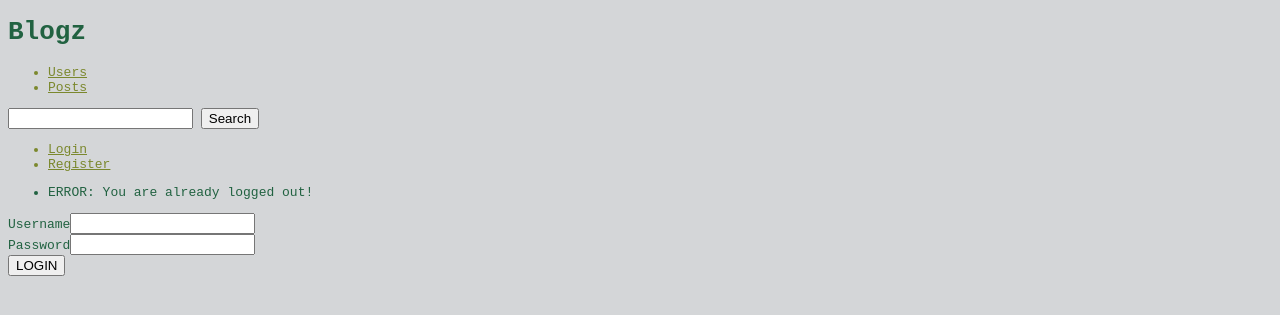
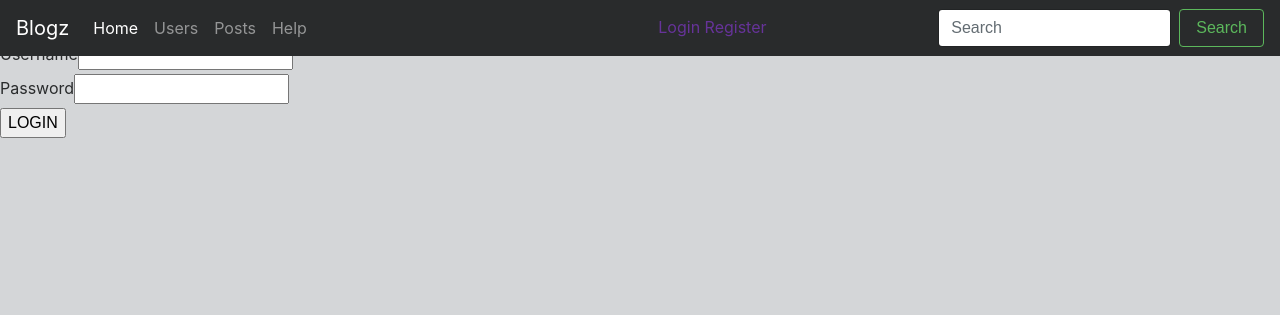
Before and after one commit to wolfgangwarneke/blogz-flask, a Flask app: page /logout in a window 1280 px wide. Shown: the top 315 px of the page. Run offline with Flask 2, Linux system fonts and the light colour scheme; some libraries are stand-ins or nearby versions.

Commit message:
begin implementing Bootstrap

```diff
--- a/static/style.css
+++ b/static/style.css
@@ -1,14 +1,16 @@
 body {
   background-color: #7FAA94;
   background-color: #d4d6d8;
-  color: #216241;
-  font-family: monospace;
+  /*color: #216241;
+  font-family: monospace;*/
 }
 
 a:link {
-  color: #7B882D;
+  color: rebeccapurple;
+  /*color: #7B882D;*/
 }
 
 a:visited {
-  color: #578F73;
+  color: black;
+  /*color: #578F73;*/
 }
--- a/templates/base.html
+++ b/templates/base.html
@@ -2,22 +2,84 @@
 <html>
   <head>
     <meta charset="utf-8">
+    <link rel="stylesheet" href="https://maxcdn.bootstrapcdn.com/bootstrap/4.0.0-alpha.6/css/bootstrap.min.css" integrity="sha384-rwoIResjU2yc3z8GV/NPeZWAv56rSmLldC3R/AZzGRnGxQQKnKkoFVhFQhNUwEyJ" crossorigin="anonymous">
+    <script src="https://code.jquery.com/jquery-3.1.1.slim.min.js" integrity="sha384-A7FZj7v+d/sdmMqp/nOQwliLvUsJfDHW+k9Omg/a/EheAdgtzNs3hpfag6Ed950n" crossorigin="anonymous"></script>
+    <script src="https://cdnjs.cloudflare.com/ajax/libs/tether/1.4.0/js/tether.min.js" integrity="sha384-DztdAPBWPRXSA/3eYEEUWrWCy7G5KFbe8fFjk5JAIxUYHKkDx6Qin1DkWx51bBrb" crossorigin="anonymous"></script>
+    <script src="https://maxcdn.bootstrapcdn.com/bootstrap/4.0.0-alpha.6/js/bootstrap.min.js" integrity="sha384-vBWWzlZJ8ea9aCX4pEW3rVHjgjt7zpkNpZk+02D9phzyeVkE+jo0ieGizqPLForn" crossorigin="anonymous"></script>
     <link rel="stylesheet" href="/static/style.css">
     <title></title>
   </head>
   <body>
-    <header>
-      <h1>Blogz</h1>
-      <nav>
-        <ul>
-          <a href="/users"><li>Users</li></a>
-          <a href="/posts"><li>Posts</li></a>
+    <nav class="navbar navbar-toggleable-md navbar-inverse fixed-top bg-inverse">
+      <button class="navbar-toggler navbar-toggler-right hidden-lg-up collapsed" type="button" data-toggle="collapse" data-target="#navbarsExampleDefault" aria-controls="navbarsExampleDefault" aria-expanded="false" aria-label="Toggle navigation">
+        <span class="navbar-toggler-icon"></span>
+      </button>
+      <a class="navbar-brand" href="#">Blogz</a>
+
+      <div class="navbar-collapse collapse" id="navbarsExampleDefault" aria-expanded="false">
+        <ul class="navbar-nav mr-auto">
+          <li class="nav-item active">
+            <a class="nav-link" href="#">Home <span class="sr-only">(current)</span></a>
+          </li>
           {% if session['username'] %}
-          <a href="/user/{{session['username']}}"><li>My Posts</li></a>
-          <a href="/user/{{session['username']}}/newpost"><li>New Post</li></a>
+          <li class="nav-item">
+            <a class="nav-link" href="/user/{{session['username']}}">My Posts <span class="sr-only">(current)</span></a>
+          </li>
+          <li class="nav-item">
+            <a class="nav-link" href="/user/{{session['username']}}/newpost">New Post <span class="sr-only">(current)</span></a>
+          </li>
           {% endif %}
+          <li class="nav-item">
+            <a class="nav-link" href="#">Users</a>
+          </li>
+          <li class="nav-item">
+            <a class="nav-link" href="#">Posts</a>
+          </li>
+          <li class="nav-item">
+            <a class="nav-link" href="#">Help</a>
+          </li>
         </ul>
-      </nav>
+          {% if session['username'] %}
+            <span class="navbar-text mx-auto justify-content-center">
+              <ul class="navbar-nav mr-auto">
+                <li class="nav-item">Logged in as {{ session['username'] }}</li>
+                <a href="/logout"><li class="nav-item">Logout</li></a>
+              </ul>
+            </span>
+          {% else %}
+            <span class="navbar-text mx-auto justify-content-center">
+              <a href="/login">Login</a>
+              <a href="/register">Register</a>
+            </span>
+          {% endif %}
+        <form action="/search" method="get" class="form-inline mt-2 mt-md-0">
+          <input class="form-control mr-sm-2" type="text" name="query" placeholder="Search">
+          <button class="btn btn-outline-success my-2 my-sm-0" type="submit">Search</button>
+        </form>
+      </div>
+    </nav>
+
+
+
+
+    {#
+    <header class="navbar navbar-inverse bg-primary">
+      <button class="navbar-toggler navbar-toggler-right" type="button" data-toggle="collapse" data-target="#navbarText" aria-controls="navbarText" aria-expanded="false" aria-label="Toggle navigation">
+        <span class="navbar-toggler-icon"></span>
+      </button>
+      <a class="navbar-brand" href="#">Blogz</a>
+      <div class="collapse navbar-collapse" id="navbarText">
+        <nav>
+          <ul class="navbar-nav mr-auto">
+            <a href="/users"><li class="nav-item">Users</li></a>
+            <a href="/posts"><li class="nav-item">Posts</li></a>
+            {% if session['username'] %}
+            <a href="/user/{{session['username']}}"><li class="nav-item">My Posts</li></a>
+            <a href="/user/{{session['username']}}/newpost"><li class="nav-item">New Post</li></a>
+            {% endif %}
+          </ul>
+        </nav>
+      </div>
       <div class="searchbar">
         <form class="" action="/search" method="get">
           <input type="text" name="query" value="">
@@ -26,9 +88,9 @@
       </div>
       <nav class="login">
       {% if session['username'] %}
-        <ul>
-          <li>Logged in as {{ session['username'] }}</li>
-          <a href="/logout"><li>Logout</li></a>
+        <ul class="navbar-nav mr-auto">
+          <li class="nav-item">Logged in as {{ session['username'] }}</li>
+          <a href="/logout"><li class="nav-item">Logout</li></a>
         </ul>
       {% else %}
         <ul>
@@ -38,6 +100,8 @@
       {% endif %}
       </nav>
     </header>
+    #}
+
     <div class="flashes-container">
       {% with messages = get_flashed_messages(with_categories=true) %}
         {% if messages %}
```
